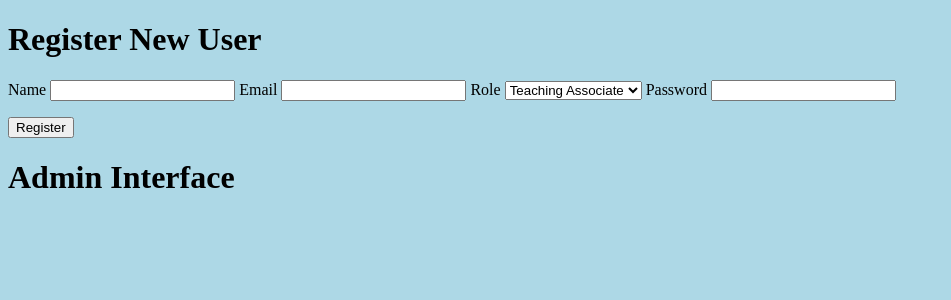
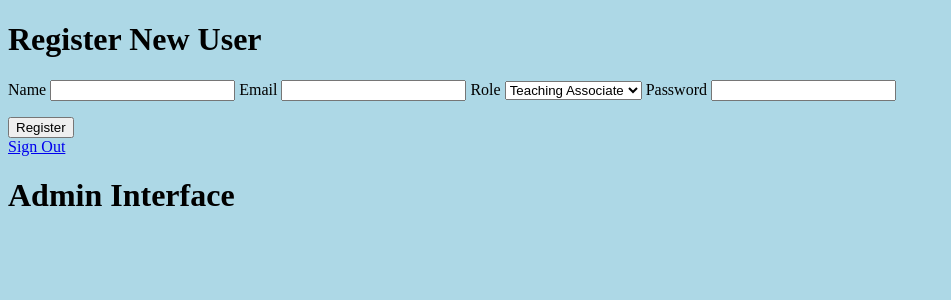
Before and after one commit to AlfieGormley/Teaching-Allocation-System, a Flask app: page /admin/ in a window 1280 px wide. Shown: the top 300 px of the page, without its empty margins (0-951 px from the left). Run offline with Flask 3, Linux system fonts and the light colour scheme.

Commit message:
Template Updates
Added Sign Out button to ml.html and admin.html

```diff
--- a/templates/admin.html
+++ b/templates/admin.html
@@ -38,6 +38,9 @@
 
             </form>
 
+            <div class = "centre">
+                <a href = "/user/signout" class = "btn btn--secondary"> Sign Out </a>
+            </div>
 
 <h1> Admin Interface </h1>
 
--- a/templates/ml.html
+++ b/templates/ml.html
@@ -4,4 +4,8 @@
 
 <h1> Module Leader </h1>
 
+<div class = "centre">
+    <a href = "/user/signout" class = "btn btn--secondary"> Sign Out </a>
+</div>
+
 {% endblock %}
```
